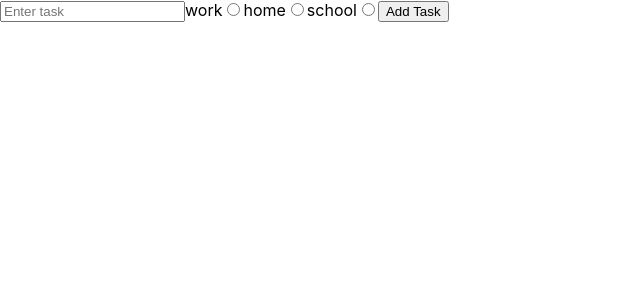
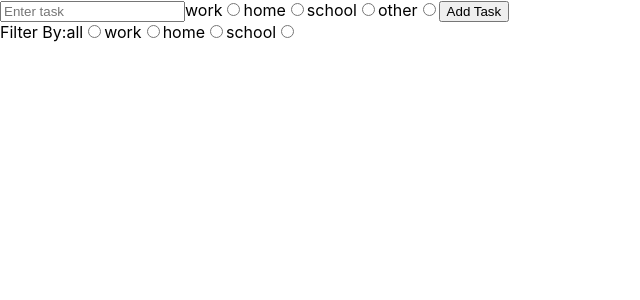
Before and after one commit to alexandremhm/todo-react, a React (Create React App) app: page / in a window 1280 px wide. Shown: the top 300 px of the page, without its empty margins (0-640 px from the left). Built offline with nearby package versions, Linux system fonts and the light colour scheme.

Commit message:
Add filter feature

```diff
--- a/src/components/TaskFilter.jsx
+++ b/src/components/TaskFilter.jsx
@@ -3,19 +3,15 @@ import notesContext from '../context/notesContext';
 
 function TaskFilter (props) {
 
-  const { typeTaskFilter } = useContext(notesContext);
+  const { typeTaskFilter, types } = useContext(notesContext);
 
   return (
     <div className="task-filter">
       <span>Filter By:</span>
-      <label>all</label>
-      <input type="radio" name="type-task" onChange={() => typeTaskFilter('all') } />
-      <label>work</label>
-      <input type="radio" name="type-task" onChange={() => typeTaskFilter('work') } />
-      <label>home</label>
-      <input type="radio" name="type-task" onChange={() => typeTaskFilter('home') } />
-      <label>school</label>
-      <input type="radio" name="type-task" onChange={() => typeTaskFilter('school') } />
+      { types && types.map(type => (
+        <label>{type}
+        <input type="radio" name="type-task" value={type} onChange={() => typeTaskFilter(type)} />
+        </label>))}
     </div>
   );
 }
--- a/src/components/TaskInput.jsx
+++ b/src/components/TaskInput.jsx
@@ -2,13 +2,29 @@ import React, { useContext, useState } from 'react';
 import notesContext from '../context/notesContext';
 
 function TaskInput() {
-  const { addNote } = useContext(notesContext);
+  const { addNote, setTypes, types } = useContext(notesContext);
+  const [other, setOther] = useState(false);
+  const [otherType, setOtherType] = useState('');
+
   const [task, setTask] = useState({
     task: '',
     id: 0,
     done: false,
     type: '',
   });
+
+  const handleOtherType = (e) => {
+    setOtherType(e.target.value);
+  };
+
+  const handleOtherTypeSave = () => {
+    setOther(false);
+    setTask({
+      ...task,
+      type: otherType,
+    });
+    setTypes([...types, otherType]);
+  };
 
   return (
     <div className="task-input">
@@ -29,6 +45,14 @@ function TaskInput() {
         <input type="radio" name="type-task" onChange={() => setTask({...task, type: "home"}) } />
         <label>school</label>
         <input type="radio" name="type-task" onChange={() => setTask({...task, type: "school"}) } />
+        <label>other</label>
+        <input type="radio" name="type-task" onChange={() => setOther(true) } />
+        {other && (
+          <div>
+            <input type="text" placeholder="Enter type" value={otherType} onChange={(e) => handleOtherType(e)} />
+            <button onClick={handleOtherTypeSave}>Save</button>
+          </div>
+        )}
       <button onClick={() => { addNote(task); setTask({
         task: '',
         id: 0,
--- a/src/components/TaskList.jsx
+++ b/src/components/TaskList.jsx
@@ -3,7 +3,7 @@ import notesContext from '../context/notesContext';
 import '../styles/TaskList.css';
 
 function TaskList () {
-  const { notes, removeNote, saveEditedNote, editNote, setEditNote, handleTaskDoneStatus } = useContext(notesContext);
+  const { notes, removeNote, saveEditedNote, editNote, setEditNote, handleTaskDoneStatus, filteredTypeTasks, filteredType } = useContext(notesContext);
 
   const editNoteController = (note) => {
     const noteToEdit = notes.find(({ id }) => id === note.id);
@@ -13,8 +13,25 @@ function TaskList () {
   return (
     <div>
       <ul>
-        {
+        { filteredType === 'all' ?
           notes.map((note, index) => (
+            <div key={index}>
+              <li className={ note.done ? 'done-task' : 'not-done-task' }>
+                {`Task: ${note.task} - Type: ${note.type}`}
+              </li>
+              { editNote.id === note.id && <div> <input type="text" value={editNote.task} onChange={(e) => setEditNote({...editNote, task: e.target.value})} /> <button onClick={() => saveEditedNote(editNote.id, editNote.task)}>Save</button> </div> }
+              <button onClick={() => removeNote(note.id)}>
+                Delete
+              </button>
+              <button onClick={() => editNoteController(note)}>
+                Edit
+              </button>
+              <button onClick={() => handleTaskDoneStatus(note.id)}>
+                { note.done ? 'Undo' : 'Done' }
+              </button>
+            </div>
+          ))
+          : filteredTypeTasks.map((note, index) => (
             <div key={index}>
               <li className={ note.done ? 'done-task' : 'not-done-task' }>
                 {`Task: ${note.task} - Type: ${note.type}`}
--- a/src/context/Provider.js
+++ b/src/context/Provider.js
@@ -6,6 +6,9 @@ function Provider ({ children }) {
   const [notes, setNotes] = useState([]);
   const [editNote, setEditNote] = useState(false);
   const [done, setDone] = useState(false);
+  const [types, setTypes] = useState(["all", "work", "home", "school"]);
+  const [filteredTypeTasks, setFilteredTypeTasks] = useState([]);
+  const [filteredType, setFilteredType] = useState("all");
 
   const addNote = (note) => {
     setNotes([...notes, note]);
@@ -25,6 +28,11 @@ function Provider ({ children }) {
     setDone(!done);
   };
 
+  const typeTaskFilter = (type) => {
+    setFilteredTypeTasks(notes.filter(note => note.type === type));
+    setFilteredType(type);
+  };
+
   const state = {
     notes,
     setNotes,
@@ -34,6 +42,11 @@ function Provider ({ children }) {
     editNote,
     setEditNote,
     handleTaskDoneStatus,
+    setTypes,
+    types,
+    filteredTypeTasks,
+    filteredType,
+    typeTaskFilter,
   };
 
   return (
--- a/src/pages/Todo.js
+++ b/src/pages/Todo.js
@@ -1,6 +1,7 @@
 import React from 'react';
 import TaskInput from '../components/TaskInput';
 import TaskList from '../components/TaskList';
+import TaskFilter from '../components/TaskFilter';
 
 //  tests
 
@@ -8,7 +9,9 @@ function Todo() {
   return (
     <div>
       <TaskInput />
+      <TaskFilter />
       <TaskList />
+
     </div>
     );
 }
```
